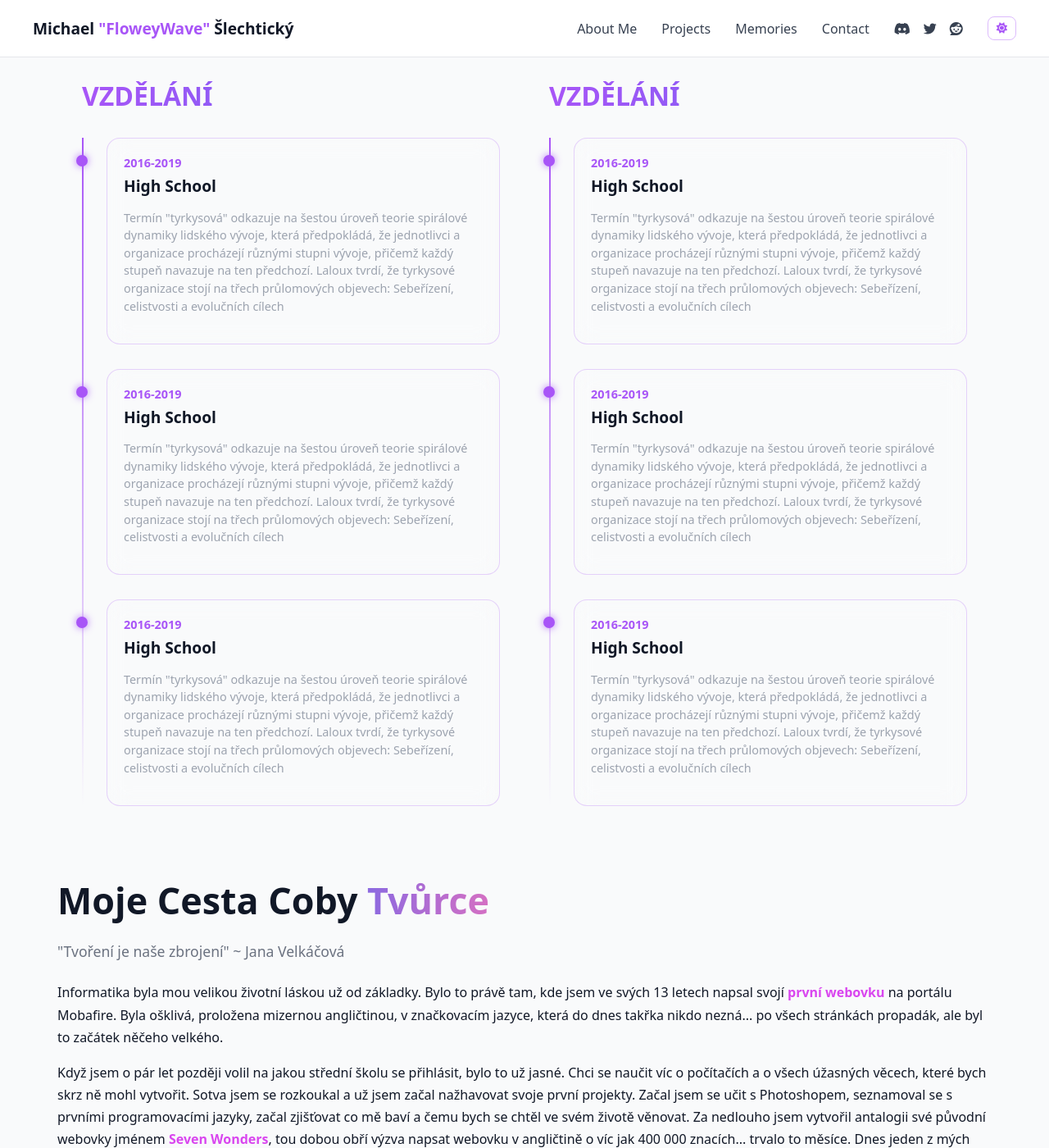
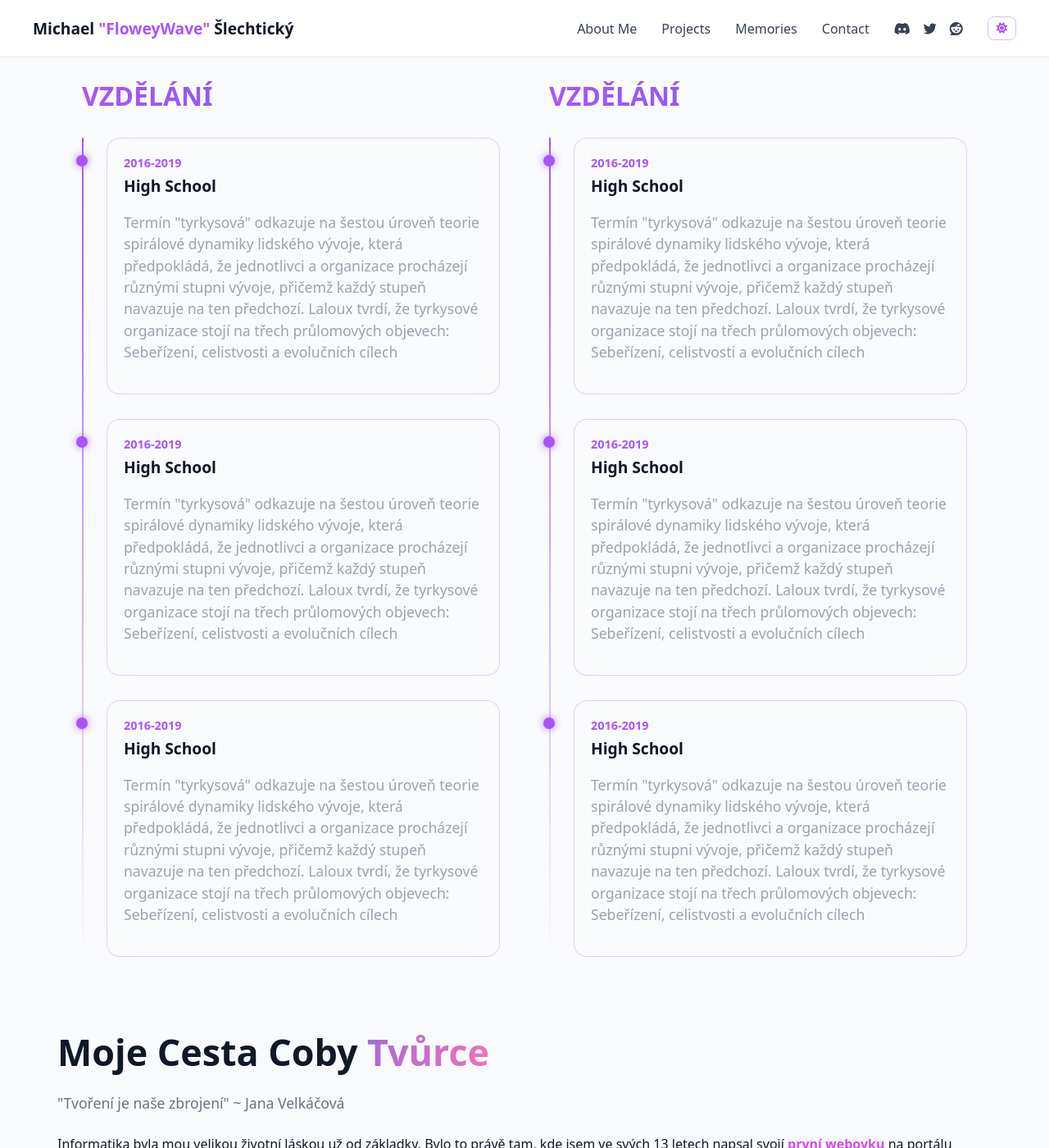
Before and after one commit to FloweyWave2/floweywave2.github.io, a Jekyll site: the page built from creator.html, in a window 1280 px wide and 1400 px high, scrolled down 1406 px. Shown: the whole window at 82% size. Built offline with Jekyll 4.4.1, drawn with Linux system fonts in a browser that asks for light colours.

Commit message:
Update style.scss

```diff
--- a/assets/css/style.scss
+++ b/assets/css/style.scss
@@ -1088,7 +1088,7 @@ body.light-mode .skill-box {
 }
 
 .content-box p {
-    font-size: 0.9rem;
+    font-size: 1.1rem;
     color: #9ca3af;
     line-height: 1.5;
 }
```
